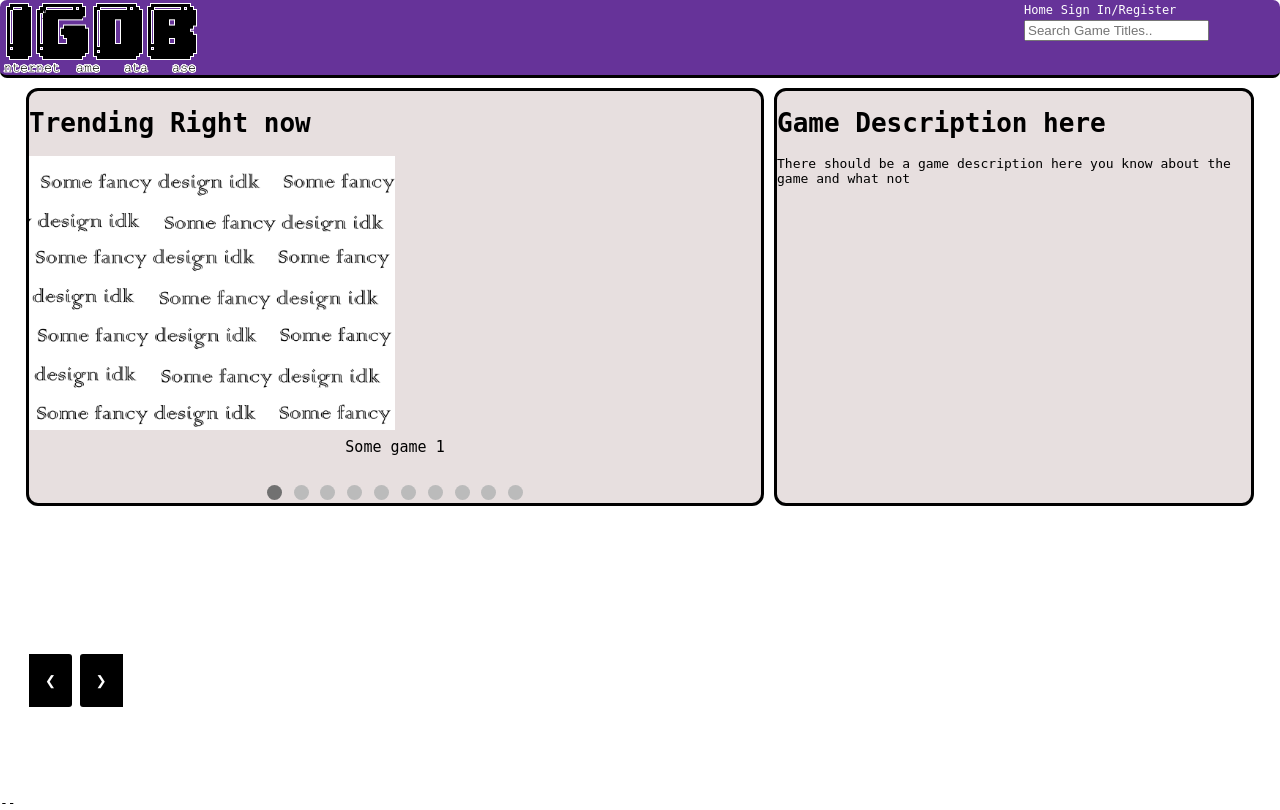
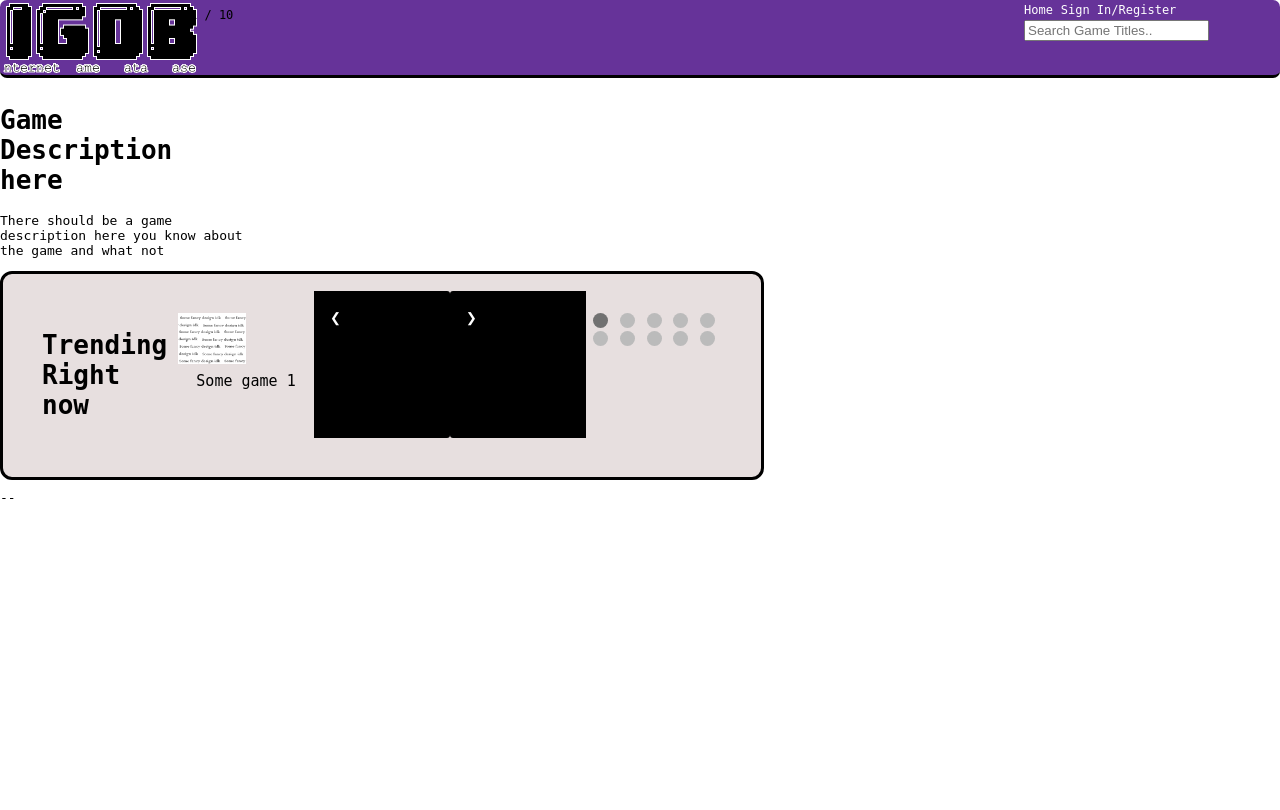
Before and after one commit to noxiousHellcat/IGDB, a web app: file home.html in a window 1280 px wide. After the commit the page ends 499 px from the top, so only its background shows below. Run offline with its HTML, style and script files only (its server is not run), Linux system fonts and the light colour scheme.

Commit message:
Update home.css

```diff
--- a/css/home.css
+++ b/css/home.css
@@ -48,28 +48,33 @@
 	grid-area: 2 / 1 / 2 / 6;
 	display: grid;
 	grid-template-columns: repeat(5, 1fr);
-	grid-template-rows: repeat(5, 1fr);
+	grid-template-rows: repeat(1, 1fr);
 	grid-column-gap: 10px;
 	grid-row-gap: 0px;
 }
-.rightt{
-	grid-area: 1 / 4 / 4 / 6;
+
+.leftt{
+	grid-area: 2 / 1 / 4 / 4;
+  display: grid;
+	grid-template-columns: repeat(5, 1fr);
 	background-color: #E7DFDF;
+  padding:3em;
 	border:solid black;
-	margin-right: 2em;
 	border-radius: 12px;
 }
-.leftt{
-	grid-area: 1 / 1 / 4 / 4;
-	margin-left: 2em;
-	background-color: #E7DFDF;
-	border:solid black;
-	border-radius: 12px;
+.gamepic
+{
+  grid-area: 1 / 1 / 2 / 4;
+}
+.gamedesc
+{
+  padding-top: 3em;
+  grid-area: 1 / 4 / 2 / 6;
 }
 /* Next & previous buttons */
 .prev, .next {
   cursor: pointer;
-  position: relative;
+  position:inherit;
   top: 50%;
   width: auto;
   padding: 16px;
```
